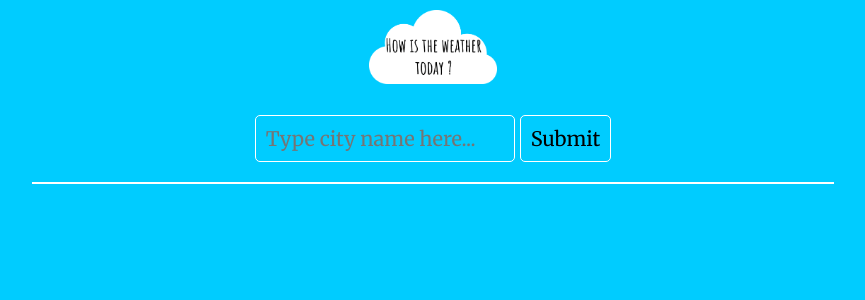
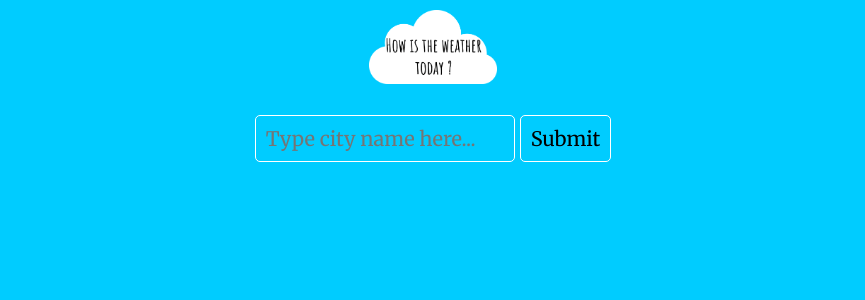
Before and after one commit to nhanlnt-96/javascript, a React (Create React App) app in the folder Project/weather/: page / in a window 1280 px wide. Shown: the top 300 px of the page, without its empty margins (207-1072 px from the left). Built offline with nearby package versions, Linux system fonts and the light colour scheme.

Commit message:
change-something

```diff
--- a/Project/weather/src/App.css
+++ b/Project/weather/src/App.css
@@ -49,16 +49,3 @@
     background-color: wheat;
     font-weight: bold;
 }
-
-.weather-result {
-    max-width: 800px;
-    max-height: 400px;
-    width: 100%;
-    height: 100%;
-    border: 1px solid white;
-    overflow-y: scroll;
-    margin: auto;
-    margin-top: 20px;
-    background-color: white;
-    z-index: 1;
-}
--- a/Project/weather/src/App.js
+++ b/Project/weather/src/App.js
@@ -73,6 +73,7 @@ class App extends React.Component {
         <CityNameInput getWeatherInfo={this.getWeatherInfo} />
 
         <div className="weather-result">
+          <div className="result-content">
             <ul>
               {
                 this.state.testResult.map((cityTitle, index) => (
@@ -84,6 +85,7 @@ class App extends React.Component {
             </ul>
           </div>
         </div>
+      </div>
     )
   }
 }
```
Also changed, not shown: 1 other file (tests, documents, lock files or other folders). Lines whose indentation alone changed are shown as unchanged.
